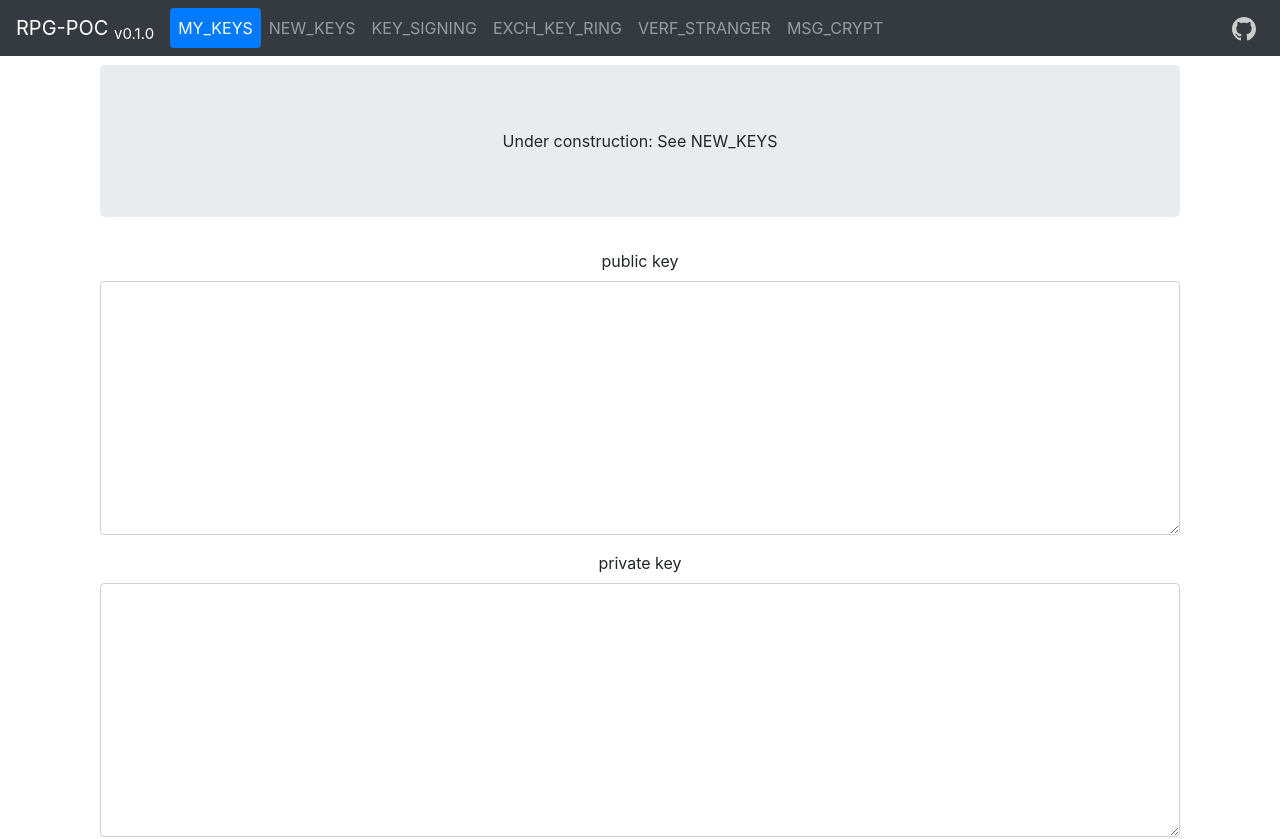
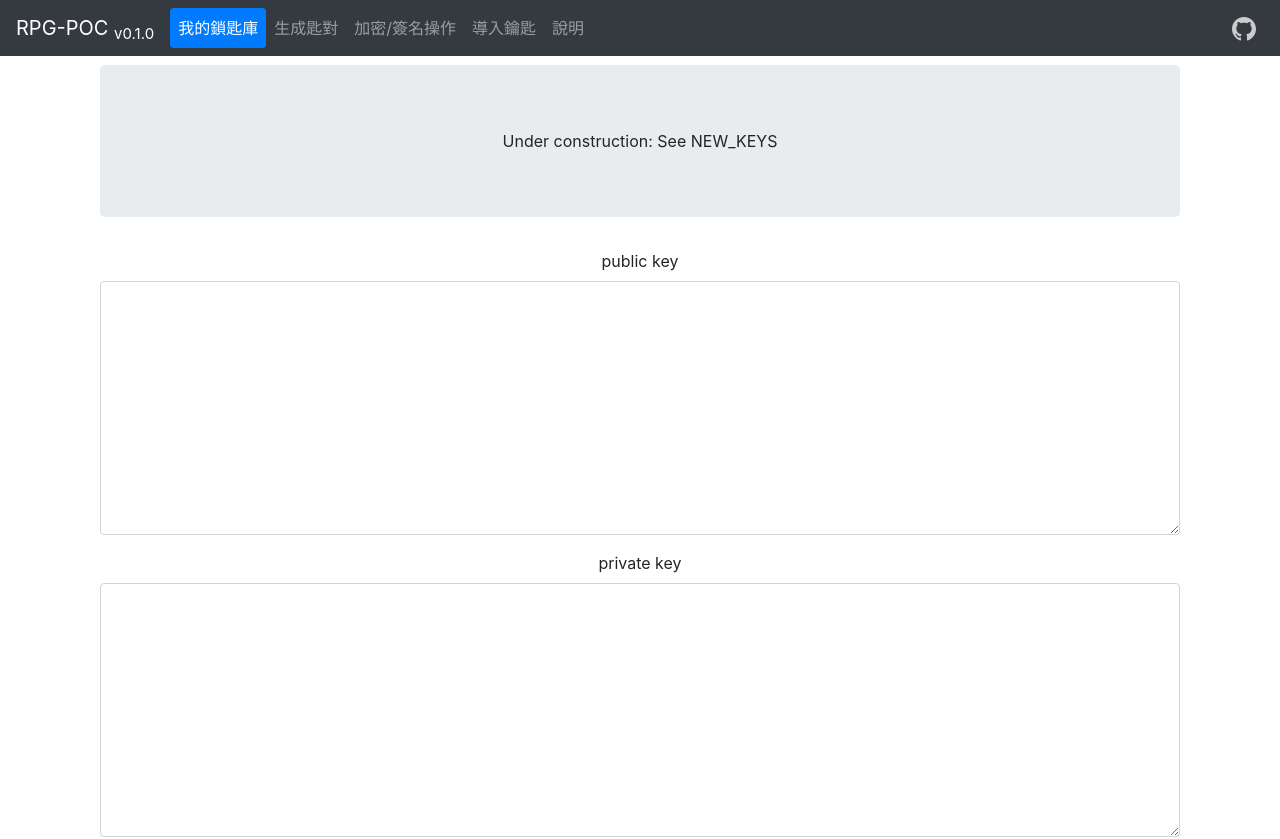
Before and after one commit to arealhumannotrobot/rpg-poc, a React (Create React App) app: page / in a window 1280 px wide. Shown: the top 839 px of the page. Built offline with nearby package versions, Linux system fonts and the light colour scheme.

Commit message:
Major reorganization and locale str

```diff
--- a/src/App.tsx
+++ b/src/App.tsx
@@ -8,11 +8,12 @@ import {connect} from 'react-redux';
 import { INIT_STATE_TYPE } from './redux/initState';
 import { actcreate_tab_setTab } from './redux/reduce_tab';
 //============== Tab ============//
-import TabMyKeys from './tab/TabMyKeys';
-import TabNewKey from './tab/TabNewKey';
+import TabMyKeys from './tab/TabMyKeys/TabMyKeys';
+import TabNewKey from './tab/TabNewKey/TabNewKey';
+import { version as APP_VERSION } from '../package.json';
+import { localStr } from './args/localeHelper';
 
 const GITTHUB_PAGE = `https://github.com/arealhumannotrobot/rpg-poc`;
-const VERSION = [0,1,0];
 
 type AppProps = {
   reduxState:INIT_STATE_TYPE,
@@ -63,19 +64,16 @@ const App: React.FC<AppProps> = (props) => {
     if (props.reduxState.tab === "MY_KEYS"){
       Tab = TabMyKeys;
     }
-    else if (props.reduxState.tab === "NEW_KEYS"){
+    else if (props.reduxState.tab === "GEN_KEYS"){
       Tab = TabNewKey;
     }
-    else if (props.reduxState.tab === "KEY_SIGNING"){
+    else if (props.reduxState.tab === "CRYPT_OP"){
 
     }
-    else if (props.reduxState.tab === "EXCH_KEY_RING"){
+    else if (props.reduxState.tab === "IMPORT_KEY"){
 
     }
-    else if (props.reduxState.tab === "VERF_STRANGER"){
-
-    }
-    else if (props.reduxState.tab === "MSG_CRYPT"){
+    else if (props.reduxState.tab === "MANUAL_LINK"){
 
     }
 
@@ -90,8 +88,9 @@ const App: React.FC<AppProps> = (props) => {
           variant="dark"
           bg="dark"
           expand="lg"
+          collapseOnSelect={true}
         >
-          <Navbar.Brand>{`RPG-POC`} <sub>{`v${VERSION[0]}.${VERSION[1]}.${VERSION[2]}`}</sub> </Navbar.Brand>
+          <Navbar.Brand>{`RPG-POC`} <sub>{`v${APP_VERSION}`}</sub> </Navbar.Brand>
           <Navbar.Toggle aria-controls="basic-navbar-nav" />
           <Navbar.Collapse id="basic-navbar-nav" >
             <Nav
@@ -101,22 +100,22 @@ const App: React.FC<AppProps> = (props) => {
               onSelect={ (k:any) => {console.log(`selected ${k}`); props.actcreate_tab_setTab(k)}}
             >
               <Nav.Item>
-                <NavLink eventKey="MY_KEYS">MY_KEYS</NavLink>
+                <NavLink eventKey="MY_KEYS">{localStr("navbar-my-key")}</NavLink>
               </Nav.Item>
               <Nav.Item>
-                <NavLink eventKey="NEW_KEYS">NEW_KEYS</NavLink>
+                <NavLink eventKey="GEN_KEYS">{localStr("navbar-gen-key")}</NavLink>
               </Nav.Item>
               <Nav.Item>
-                <NavLink eventKey="KEY_SIGNING">KEY_SIGNING</NavLink>
+                <NavLink eventKey="CRYPT_OP">{localStr("navbar-crypto-op")}</NavLink>
               </Nav.Item>
               <Nav.Item>
-                <NavLink eventKey="EXCH_KEY_RING">EXCH_KEY_RING</NavLink>
+                <NavLink eventKey="IMPORT_KEY">{localStr("navbar-import-key")}</NavLink>
               </Nav.Item>
               <Nav.Item>
-                <NavLink eventKey="VERF_STRANGER">VERF_STRANGER</NavLink>
+                <NavLink eventKey="MANUAL_LINK">{localStr("navbar-manual-link")}</NavLink>
               </Nav.Item>
               <Nav.Item>
-                <NavLink eventKey="MSG_CRYPT">MSG_CRYPT</NavLink>
+
               </Nav.Item>
             </Nav>
           </Navbar.Collapse>
--- a/src/args/localeHelper.ts
+++ b/src/args/localeHelper.ts
@@ -1,6 +1,18 @@
 import {store} from "../redux/store";
 import { LOCALE_KEY_ENUM, LOCALE_STR_MAP } from "./localeStrList";
+import { INIT_STATE_TYPE } from "../redux/initState";
 
-const localStr = (k:LOCALE_KEY_ENUM)=>{
-    return LOCALE_STR_MAP[k][store.getState().locale]?LOCALE_STR_MAP[k][store.getState().locale]:LOCALE_STR_MAP[k]["en"];
+export const localStr =  <KeyEnum extends string[]> (
+    localeKey:typeof LOCALE_KEY_ENUM[number]&KeyEnum[number],
+    customMap?:{[key in KeyEnum[number]]: { [key in  INIT_STATE_TYPE["locale"]]: string} }
+)=>{
+    if (customMap) {
+        return customMap[localeKey][store.getState().locale]?
+               customMap[localeKey][store.getState().locale]:
+               customMap[localeKey]["en"];
+    }
+
+    return LOCALE_STR_MAP[localeKey][store.getState().locale]?
+           LOCALE_STR_MAP[localeKey][store.getState().locale]:
+           LOCALE_STR_MAP[localeKey]["en"];
 }
--- a/src/args/localeStrList.ts
+++ b/src/args/localeStrList.ts
@@ -1,25 +1,44 @@
 import {INIT_STATE_TYPE} from '../redux/initState'
 
 
-export type LOCALE_KEY_ENUM =
-    "HELLO_WORLD"|
-    "YEET"
-    ;
+
+export const LOCALE_KEY_ENUM = [
+    "navbar-my-key",
+    "navbar-gen-key",
+    "navbar-import-key",
+    "navbar-crypto-op",
+    "navbar-manual-link",
+] as const;
 
 type LOCALE_STR_MAP_TYPE =  {
-    [key in LOCALE_KEY_ENUM]: {
+    [key in typeof LOCALE_KEY_ENUM[number]]: {
         [key in  INIT_STATE_TYPE["locale"]]: string
     }
 }
 export const LOCALE_STR_MAP:LOCALE_STR_MAP_TYPE = {
-    "HELLO_WORLD": {
-        "en":"",
-        "zh-cn":"",
-        "zh-tw":"",
+    "navbar-my-key": {
+        "zh-tw":"我的鎖匙庫",
+        "zh-cn":"我的锁匙库",
+        "en":"My Key Chain",
     },
-    "YEET": {
-        "en":"",
-        "zh-cn":"",
-        "zh-tw":"",
+    "navbar-gen-key":{
+        "zh-tw":"生成匙對",
+        "zh-cn":"生成匙对",
+        "en":"Generate New Key",
+    },
+    "navbar-import-key":{
+        "zh-tw":"導入鑰匙",
+        "zh-cn":"导入钥匙",
+        "en":"Import Keys",
+    },
+    "navbar-crypto-op":{
+        "zh-tw":"加密/簽名操作",
+        "zh-cn":"加密/签名操作",
+        "en":"Crypto Operation",
+    },
+    "navbar-manual-link":{
+        "zh-tw":"說明",
+        "zh-cn":"说明",
+        "en":"Instruction",
     },
 }
--- a/src/redux/initState.tsx
+++ b/src/redux/initState.tsx
@@ -1,7 +1,7 @@
 export type INIT_STATE_TYPE = {
     [x:string]:any,
-    tab: "MY_KEYS"| "NEW_KEYS" | "KEY_SIGNING" | "EXCH_KEY_RING" | "VERF_STRANGER" | "MSG_CRYPT",
-    locale: "en"|"zh-cn"|"zh-tw"
+    tab: "MY_KEYS"| "GEN_KEYS" | "CRYPT_OP" ,
+    locale: "zh-tw"|"zh-cn"|"en",
 }
 
 export const INIT_STATE:INIT_STATE_TYPE = {
--- a/src/redux/reduce_tab.tsx
+++ b/src/redux/reduce_tab.tsx
@@ -14,25 +14,25 @@ export const actcreate_tab_setTab = (tab:INIT_STATE_TYPE["tab"]):actIntent_tab_S
 }
 
 //-----------------------------------
-export const ACT_TYPE_TAB_STUB = 'ACT_TYPE_TAB_STUB';
-type actIntent_tab_Stub = {
-    type: typeof ACT_TYPE_TAB_STUB
-    stub: string
-}
-export const actcreate_tab_stub = (stub:string):actIntent_tab_Stub=>{
-    return { type: ACT_TYPE_TAB_STUB, stub };
-}
+// export const ACT_TYPE_TAB_STUB = 'ACT_TYPE_TAB_STUB';
+// type actIntent_tab_Stub = {
+//     type: typeof ACT_TYPE_TAB_STUB
+//     stub: string
+// }
+// export const actcreate_tab_stub = (stub:string):actIntent_tab_Stub=>{
+//     return { type: ACT_TYPE_TAB_STUB, stub };
+// }
 //===================================
 
 
-type actIntent_tab = actIntent_tab_SetTab|actIntent_tab_Stub;
+type actIntent_tab = actIntent_tab_SetTab//|actIntent_tab_Stub;
 export function reduce_tab(state=INIT_STATE["tab"], action:actIntent_tab){
     switch (action.type) {
         case ACT_TYPE_TAB_SET_TAB:
             return action.tab;
-        case ACT_TYPE_TAB_STUB:
-            console.log("ACT_TYPE_TAB_STUB");
-            return state;
+        // case ACT_TYPE_TAB_STUB:
+        //     console.log("ACT_TYPE_TAB_STUB");
+        //     return state;
         default:
             return state;
     }
--- a/src/tab/TabSample.tsx
+++ b/src/tab/TabMyKeys/TabMyKeys.tsx
@@ -1,11 +1,12 @@
 import React, { useState } from 'react';
 import logo from './logo.svg';
-import '../App.scss';
+// import '../App.scss';
 import pgp from 'openpgp';
 import QrReader from 'react-qr-reader';
 //=====================================//
 
-import CompKeyInput from '../comp/CompKeyInput';
+import CompKeyInput from '../../comp/CompKeyInput';
+import { Jumbotron } from 'react-bootstrap';
 
 let refPub, refPvt, refMsg
 
@@ -28,6 +29,9 @@ const TabMyKeys: React.FC = () => {
 
   return (
     <div className="container">
+      <Jumbotron>
+        <div>{`Under construction: See NEW_KEYS`}</div>
+      </Jumbotron>
       {/* <header className="App-header">
       </header> */}
       <CompKeyInput
--- a/src/tab/TabNewKey.tsx
+++ b/src/tab/TabNewKey/TabNewKey.tsx
@@ -1,8 +1,8 @@
 import React, { useState } from 'react';
 import logo from './logo.svg';
-import '../App.scss';
+// import '../App.scss';
 import pgp from 'openpgp';
-import CompKeyInput from '../comp/CompKeyInput';
+import CompKeyInput from '../../comp/CompKeyInput';
 //==============react-bootstrap================//
 import {
   Form,
@@ -15,7 +15,7 @@ import {
 } from 'react-bootstrap';
 //==============IndexedDB======================//
 import * as localforage from 'localforage';
-import { KEY_MY_RPG_KEYS, TYPE_MY_RPG_KEYS } from '../model/TypeDefination';
+import { KEY_MY_RPG_KEYS, TYPE_MY_RPG_KEYS } from '../../model/TypeDefination';
 
 const TabNewKey: React.FC = () => {
   const [pubVal, setPubVal] = useState("");
--- a/src/tab/TabMyKeys.tsx
+++ b/src/tab/TabSample/TabSample.tsx
@@ -1,12 +1,11 @@
 import React, { useState } from 'react';
 import logo from './logo.svg';
-import '../App.scss';
+// import '../App.scss';
 import pgp from 'openpgp';
 import QrReader from 'react-qr-reader';
 //=====================================//
 
-import CompKeyInput from '../comp/CompKeyInput';
-import { Jumbotron } from 'react-bootstrap';
+import CompKeyInput from '../../comp/CompKeyInput';
 
 let refPub, refPvt, refMsg
 
@@ -29,9 +28,6 @@ const TabMyKeys: React.FC = () => {
 
   return (
     <div className="container">
-      <Jumbotron>
-        <div>{`Under construction: See NEW_KEYS`}</div>
-      </Jumbotron>
       {/* <header className="App-header">
       </header> */}
       <CompKeyInput
```
